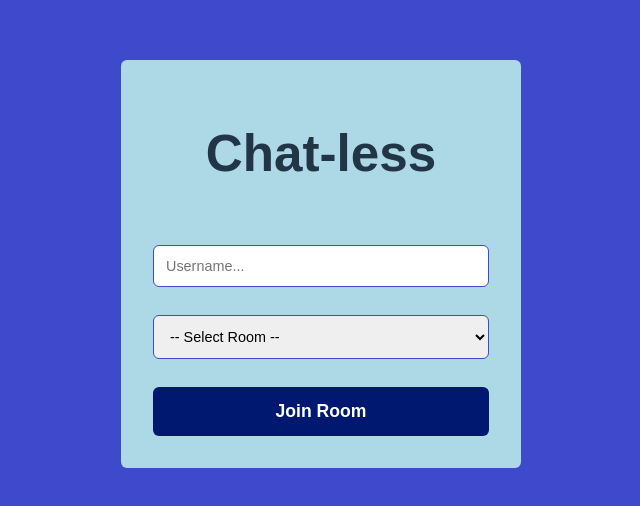
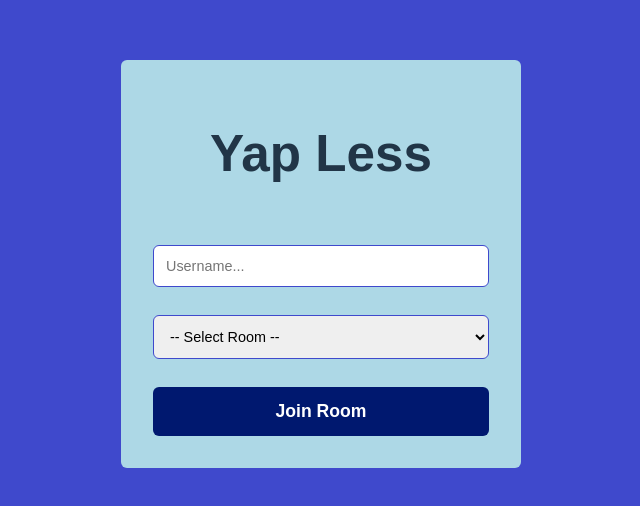
Before and after one commit to RigidSeine/chat-less, a React (Vite) app in the folder client/: page / in a window 1280 px wide. Shown: the part 168-674 px from the top of the page, without its empty margins (319-959 px from the left). Built offline with nearby package versions, Linux system fonts and the light colour scheme; no server answers.

Commit message:
Changed title of app

```diff
--- a/client/src/pages/home/index.jsx
+++ b/client/src/pages/home/index.jsx
@@ -18,7 +18,7 @@ const Home = ({username, setUsername, room, setRoom, socket}) => {
   return (
     <div className={styles.container}>
       <div className={styles.formContainer}>
-        <h1>{'Chat-less'}</h1>
+        <h1>{'Yap Less'}</h1>
         <input
           className={styles.input}
           placeholder='Username...'
```
